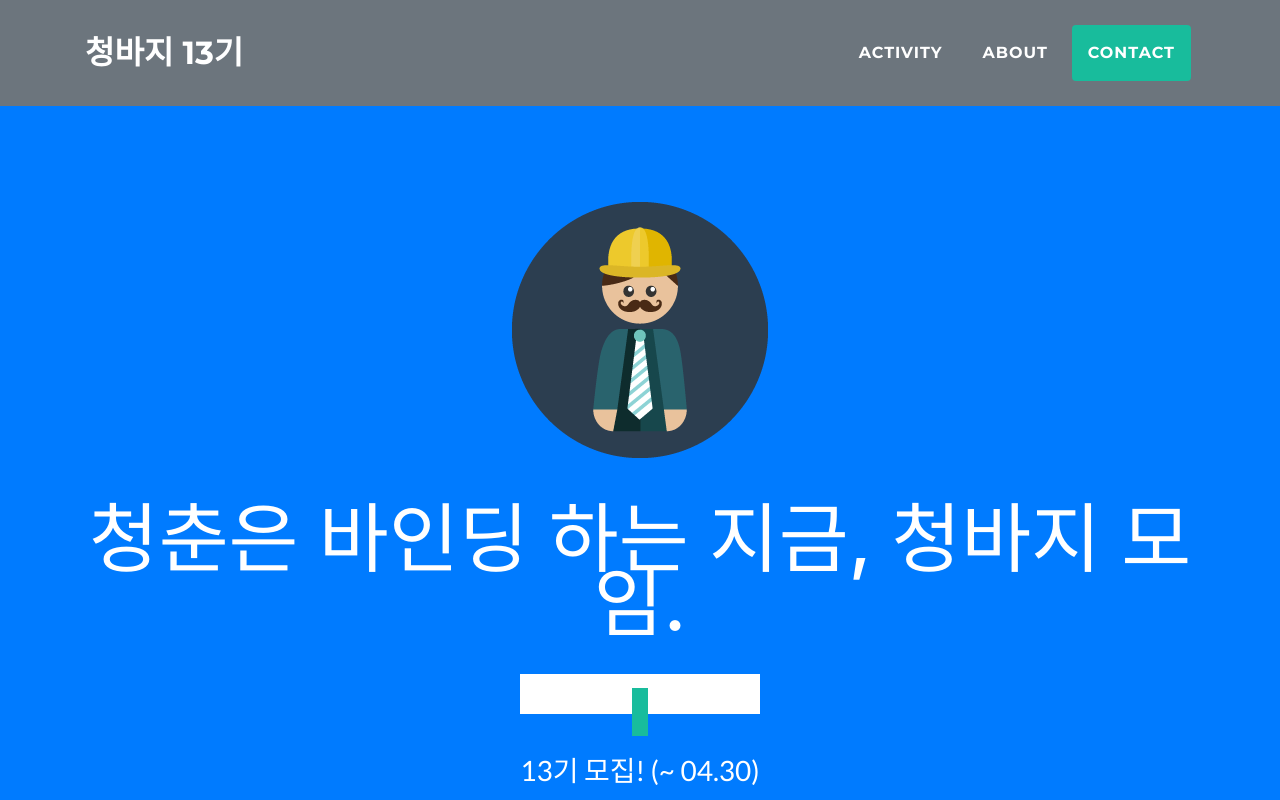
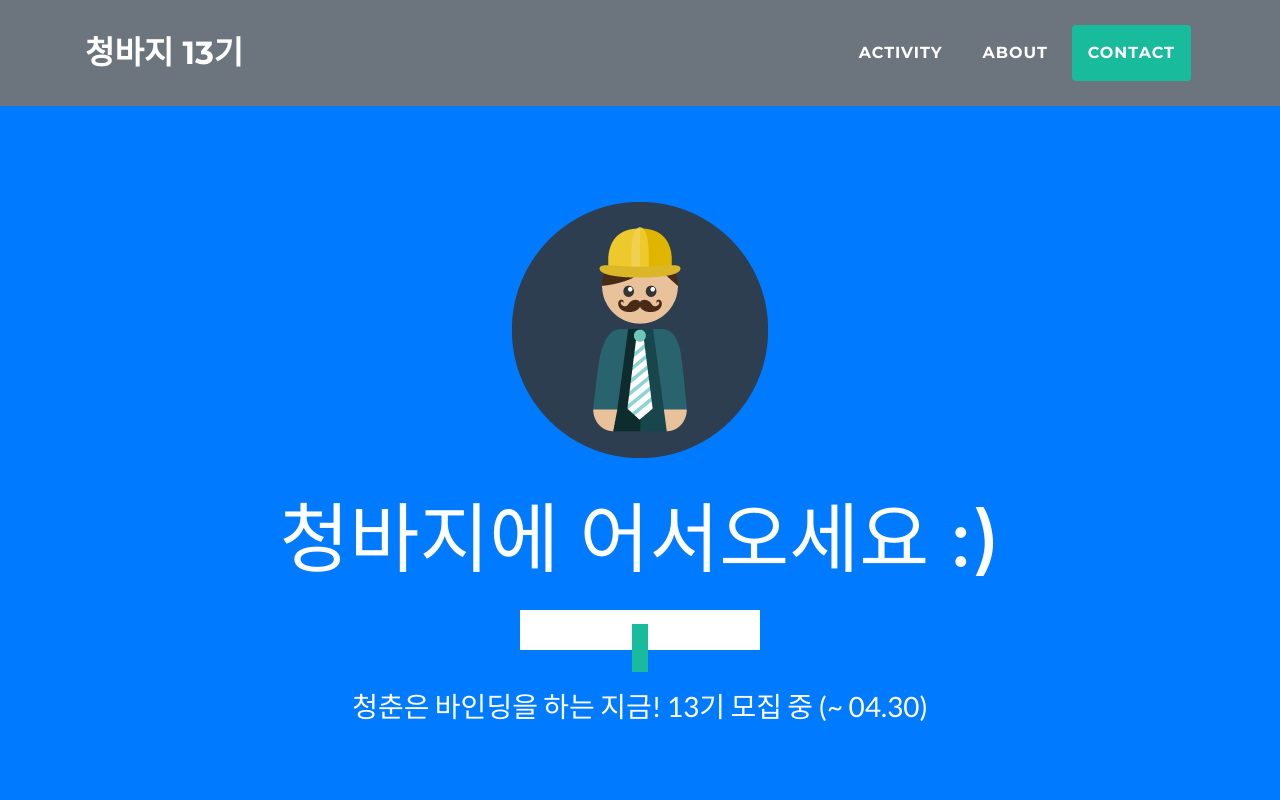
Before and after one commit to TeamMarvel/TeamMarvel.github.io, a website with bundled scripts: page indexMain.html in a window 1280 px wide. Shown: the top 800 px of the page. Built offline with nearby package versions, Linux system fonts and the light colour scheme.

Commit message:
Update indexMain.html

```diff
--- a/indexMain.html
+++ b/indexMain.html
@@ -56,9 +56,9 @@
   <header class="masthead bg-primary text-white text-center">
     <div class="container">
       <img class="img-fluid mb-5 d-block mx-auto" src="img/profile.png" alt="">
-      <h1 class="text-uppercase mb-0">청춘은 바인딩 하는 지금, 청바지 모임.</h1>
+      <h1 class="text-uppercase mb-0">청바지에 어서오세요 :) </h1>
       <hr class="star-light">
-      <h2 class="font-weight-light mb-0">13기 모집! (~ 04.30)</h2>
+      <h2 class="font-weight-light mb-0">청춘은 바인딩을 하는 지금! 13기 모집 중 (~ 04.30)</h2>
     </div>
   </header>
 
```
